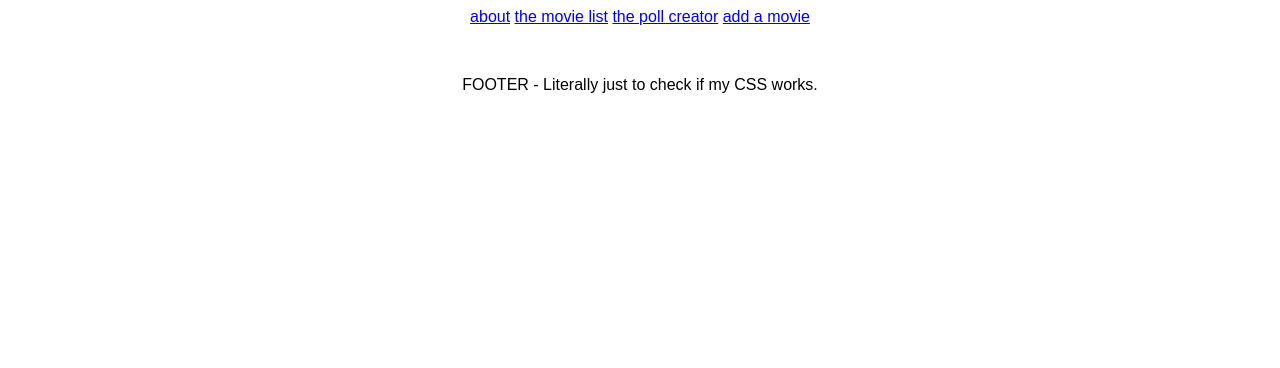
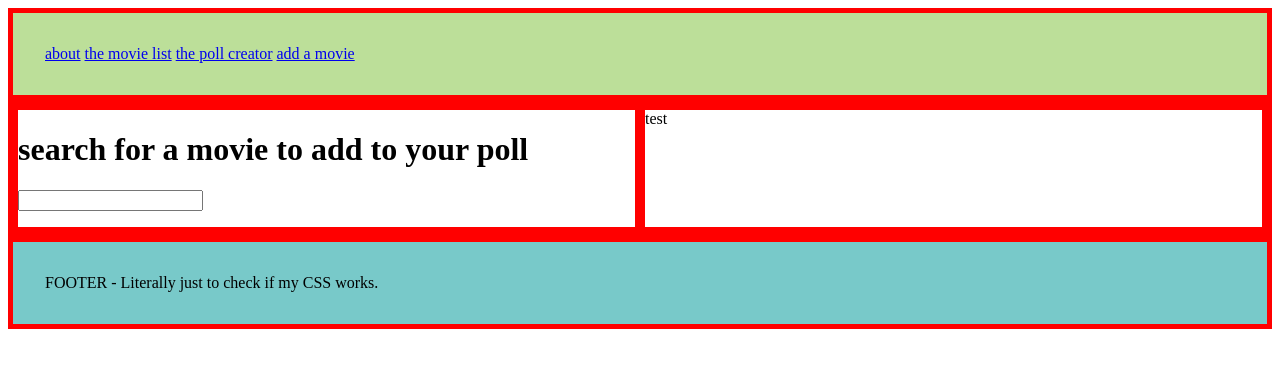
Before and after one commit to kimberleyrogers/movie-night, a Flask app: page /poll_creator in a window 1280 px wide. Shown: the top 368 px of the page. Run offline with Flask 2, Linux system fonts and the light colour scheme; data that the repository does not hold is empty; some libraries are stand-ins or nearby versions.

Commit message:
poll table in db, css grid structure, about page

```diff
--- a/app.py
+++ b/app.py
@@ -46,18 +46,58 @@ def movie():
     return render_template('movie.html', results = results)
 
 #initially just to display a search result from imdb
+# @app.route('/poll_creator')
+# def poll_creator():
+
+#     # movie_params = {
+#     #     'title': title,
+#     #     'apikey': 'k_f11wle6a',
+#     #     'genres': genre,
+#     #     'moviemeter': runtimemin, runtimemax,
+#     #     'groups': top_250,oscar_nominees,razzie_nominees,
+#     # }
+#     search_term = request.args.get('movie_search')
+#     movie_id_to_add = request.args.get('id')
+#     if search_term:
+#         response = requests.get(f'https://imdb-api.com/en/API/SearchTitle/' + API_KEY + '/' + search_term + '/')
+#         'https://imdb-api.com/en/API/AdvancedSearch/' + API_KEY + '/' + search_term + '/')'
+#         response_json = response.json()
+#         results = response_json['results']
+#         print(results)
+#         return render_template('add_movie.html', results = results)
+
+#     print(results)
+#     return render_template('poll_creator.html', results = results)
 @app.route('/poll_creator')
 def poll_creator():
-    search_term = "North by Northwest"
-    response = requests.get(f'https://imdb-api.com/en/API/SearchTitle/' + API_KEY + '/' + search_term + '/')
-    response_json = response.json()
-    results = response_json['results']
-    # response = requests.get(SEARCH_TITLE_URL.format(id=recipe_id), params=params)
-    # RESPONSE_json = response.json()
-    # title = RESPONSE_json['title']
-
-    print(results)
-    return render_template('poll_creator.html', results = results)
+    search_term = request.args.get('movie_search')
+    movie_id_to_add = request.args.get('id')
+    if search_term:
+        response = requests.get(f'https://imdb-api.com/en/API/SearchTitle/' + API_KEY + '/' + search_term + '/')
+        response_json = response.json()
+        results = response_json['results']
+        print(results)
+        return render_template('poll_creator.html', results = results)
+    if movie_id_to_add:
+            conn = psycopg2.connect(DB_URL)
+            cur = conn.cursor()
+            cur.execute('SELECT title, release_year, img_src FROM poll WHERE imdb_id = %s', [movie_id_to_add])
+            database_results = cur.fetchall()
+            # conn.close()
+            if database_results:
+                # say "it's already in there"
+                film_exists_in_poll = 'this movie is already in your poll. Just watch it already'
+                return render_template('poll_creator.html', film_exists_in_poll = film_exists_in_poll, database_results = database_results)
+            else:
+                response = requests.get(f'https://imdb-api.com/en/API/Title/' + API_KEY + '/' + movie_id_to_add + '/')
+                response_json = response.json()
+                print('MIN YOONGI')
+                print(response_json)
+                movie_to_add_api_results = response_json
+                film_doesnt_exist = 'this movie is not in the poll - we can try to add it now'
+                return render_template('poll_creator.html', film_doesnt_exist = film_doesnt_exist, movie_to_add_api_results = movie_to_add_api_results)
+    else:
+        return render_template('poll_creator.html')
 
 @app.route('/add_movie')
 def add_movie():
@@ -88,6 +128,14 @@ def add_movie():
                 print(response_json)
                 movie_to_add_api_results = response_json
                 film_doesnt_exist = 'this movie is not in the database - we can try to add it now'
+
+                # conn = psycopg2.connect(DB_URL)
+                # cur = conn.cursor()
+                # cur.execute('INSERT INTO poll (imdb_id) VALUES (%s);', [imdb_id])
+                # conn.commit()
+                # conn.close()
+
+
                 return render_template('add_movie.html', film_doesnt_exist = film_doesnt_exist, movie_to_add_api_results = movie_to_add_api_results)
         else:
             return render_template('add_movie.html')
--- /dev/null
+++ b/seed_users.sql
@@ -0,0 +1,6 @@
+INSERT INTO users (name) VALUES ('Kim');
+INSERT INTO users (name) VALUES ('Oliver');
+INSERT INTO users (name) VALUES ('Pierce');
+INSERT INTO users (name) VALUES ('Rochelle');
+INSERT INTO users (name) VALUES ('Al');
+INSERT INTO users (name) VALUES ('Sam');
--- a/static/styles.css
+++ b/static/styles.css
@@ -1,23 +1,130 @@
-/* all for the movies page */
+/* for page 'base.html' */
+body {
+    display: grid;
+    grid-template-rows: auto 1fr auto;
+  }
 
-body {
-    font-family: 'Ubuntu', sans-serif;
-    display: grid;
-    place-items: center;
+header {
+    padding: 2rem;
+    background-color: rgb(188, 223, 153);
+    border: 5px solid red;
 }
 
-li {
-    list-style-type: none;
+footer {
+    padding: 2rem;
+    background-color: rgb(120, 201, 201);
+    border: 5px solid red;
+}
+/* for page 'movies.html' */
+#movies_main_container {
+    display: grid;
+    grid-template-rows: auto 1fr;
+    border: 5px solid red;
 }
 
-#multiple-results-container {
+#multiple_results_container {
     display: flex;
     flex-wrap: wrap;
     justify-content: center;
+    border: 5px solid red;
 }
 
 #single_movie {
     flex: 1 1 150px;
     flex: 0 1 150px;
     margin: 5px;
+    border: 5px solid red;
 }
+/* for page 'movie.html' */
+#movie_main_container {
+    display: grid;
+    grid-template-columns: minmax(150px, 25%) 1fr;
+    border: 5px solid red;
+}
+/* for page 'about.html' */
+#about_page_container {
+    display: grid;
+    grid-template: auto / 1fr 1fr;
+    border: 5px solid red;
+}
+
+#about_page_title {
+    grid-column: 1 / 3;
+    border: 5px solid red;
+}
+/* for page 'poll_creator.html' */
+#poll_creator_main_container {
+    display: grid;
+    grid-template-columns: 1fr 1fr;
+    border: 5px solid red;
+}
+
+#poll_creator_left_column {
+    border: 5px solid red;
+}
+
+#poll_creator_right_column {
+    border: 5px solid red;
+}
+
+#about_page_blurb {
+    border: 5px solid red;
+}
+
+#about_page_image {
+    border: 5px solid red;
+}
+
+#movie_image_column {
+    border: 5px solid red;
+}
+
+#movie_info_column {
+    border: 5px solid red;
+}
+
+#add_movie_container {
+    border: 5px solid red;
+}
+
+/* #about_page_blurb {
+    display: grid;
+    grid-template-rows: auto 1fr;
+} */
+
+/* CSS */
+button {
+  background: #FF4742;
+  border: 1px solid #FF4742;
+  border-radius: 6px;
+  box-shadow: rgba(0, 0, 0, 0.1) 1px 2px 4px;
+  box-sizing: border-box;
+  color: #FFFFFF;
+  cursor: pointer;
+  display: inline-block;
+  font-family: nunito,roboto,proxima-nova,"proxima nova",sans-serif;
+  font-size: 16px;
+  font-weight: 800;
+  line-height: 16px;
+  min-height: 40px;
+  outline: 0;
+  padding: 12px 14px;
+  text-align: center;
+  text-rendering: geometricprecision;
+  text-transform: none;
+  user-select: none;
+  -webkit-user-select: none;
+  touch-action: manipulation;
+  vertical-align: middle;
+}
+
+button:hover,
+button:active {
+  background-color: initial;
+  background-position: 0 0;
+  color: #FF4742;
+}
+
+button:active {
+  opacity: .5;
+}
--- a/templates/add_movie.html
+++ b/templates/add_movie.html
@@ -1,13 +1,13 @@
 {% extends "base.html" %}
 {% block content %}
 
+<div id="add_movie_container">
     <h1>search for a movie we've watched to add it to the database</h1>
 
     <form method="GET" action="/add_movie">
         <input name="movie_search">
     </form>
 
-{{ results }}
     <ul>
         {% for result in results %}
         <li id="multiple-results">
@@ -45,7 +45,7 @@
                 <option value="5">Al</option>
                 </select>
             <label for="whose_pick">When did you watch it?</label>
-        <input type="date" id="date_watched" name="date_watched" value="2020-01-01" min="2017-01-01">
+            <input type="date" id="date_watched" name="date_watched" value="2020-01-01" min="2017-09-18">
             <input type="hidden" name="imdb_id" value="{{ movie_to_add_api_results['id'] }}">
             <input type="hidden" name="title" value="{{ movie_to_add_api_results['title'] }}">
             <input type="hidden" name="country" value="{{ movie_to_add_api_results['countries'] }}">
@@ -66,4 +66,5 @@
         {% endfor %}
 
     {% endif %}
+</div>
 {% endblock %}
--- a/templates/base.html
+++ b/templates/base.html
@@ -8,13 +8,15 @@
     <link rel="stylesheet" href="/static/styles.css">
 </head>
 <body>
-    <nav>
-        <a href="/about">about</a>
-        <a href="/movies">the movie list</a>
-        <a href="/poll_creator">the poll creator</a>
-        <a href="/add_movie">add a movie</a>
+    <header>
+        <nav>
+            <a href="/about">about</a>
+            <a href="/movies">the movie list</a>
+            <a href="/poll_creator">the poll creator</a>
+            <a href="/add_movie">add a movie</a>
+        </nav>
+    </header>
 
-    </nav>
     <!-- nav bar containing
     about
     login - if logged in: add movies
@@ -24,7 +26,7 @@
     {% block content %}
     {% endblock %}
     <footer>
-        <br>FOOTER - Literally just to check if my CSS works.
+        FOOTER - Literally just to check if my CSS works.
     </footer>
 </body>
 </html>
--- a/templates/poll_creator.html
+++ b/templates/poll_creator.html
@@ -1,16 +1,39 @@
 {% extends "base.html" %}
 {% block content %}
 
-{{ results }}
+<div id="poll_creator_main_container">
+
+
+    <div id="poll_creator_left_column">
+        <h1>search for a movie to add to your poll</h1>
+        <form method="GET" action="/poll_creator">
+            <input name="movie_search">
+        </form>
         <ul>
         {% for result in results %}
         <li id="multiple-results">
             {{ result['title'] }}
             {{ result['id'] }}
             {{ result['description'] }}
-        <img src="{{ result['image'] }}">
+            <img src="{{ result['image'] }}" width="150px">
+            <form method="GET" action="/poll_creator">
+                <button><a href="/poll_creator?id={{ result['id'] }}">Add to my poll</a></button>
+            </form>
         </li>
         {% endfor %}
     </ul>
+    </div>
+    <div id="poll_creator_right_column">
+        {% if film_exists_in_poll %}
+        YOUR POLL IS BEING CREATED - but this film is already in it
+        {% endif %}
+        test
+        {% if film_doesnt_exist %}
+        YOUR POLL IS BEING CREATED - we'll add this film
+        {% endif %}
+    </div>
+
+
+</div>
 
 {% endblock %}
```
Also changed, not shown: schema.sql (+11 -0 lines), seed_movies.sql (renamed from seed.sql, +0 -8 lines), templates/about.html (+18 -0 lines), templates/movie.html (+7 -4 lines), templates/movies.html (+10 -2 lines). Lines whose indentation alone changed are shown as unchanged.
